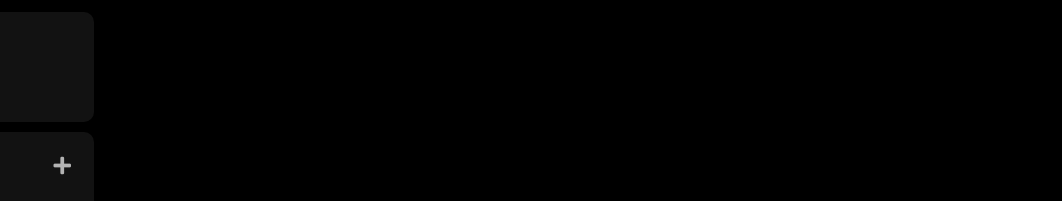
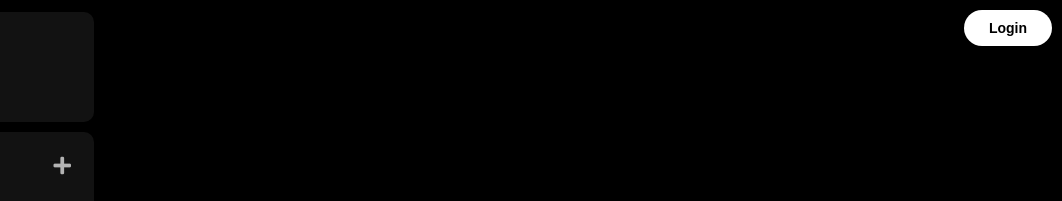
Before and after one commit to Milton-Rafael-da-Silva-Nunes/Imersao-Front-end-Alura, a plain HTML site: page index.html in a window 1280 px wide. Shown: the top 201 px of the page, 218-1280 px from the left. Drawn offline with Linux system fonts and the light colour scheme.

Commit message:
Adicionando button de login

```diff
--- a/index.html
+++ b/index.html
@@ -118,6 +118,11 @@
                 <button>Inscreva-se grátis</button>
             </div>
         </footer>
+
+        <div class="button-login">
+            <button>Login</button>
+        </div>
+
     </div>
 </body>
 
--- a/styles/styles.css
+++ b/styles/styles.css
@@ -43,6 +43,34 @@ body {
     text-decoration: none;
     font-weight: 600;
     font-size: 14px;
+}
+
+.button-login {
+    position: fixed; /* Mantém o botão fixo mesmo ao rolar a página */
+    top: 10px; /* Define a distância do topo */
+    right: 10px; /* Define a distância da direita */
+    z-index: 100; /* Garante que ele fique acima de outros elementos */
+}
+
+.button-login button {
+    padding: 10px 25px;
+    background-color: #fff;
+    color: #000000;
+    border: none;
+    text-decoration: none;
+    text-transform: none;
+    border-radius: 20px;
+    font-size: 14px;
+    font-weight: 600;
+    font-family: "DM Sans", sans-serif;
+    cursor: pointer;
+    transition: 0.2s;
+}
+
+.button-login button:hover {
+    background-color: #1DB954;
+    color: #fff;
+    text-decoration: underline;
 }
 
 .biblioteca {
```
